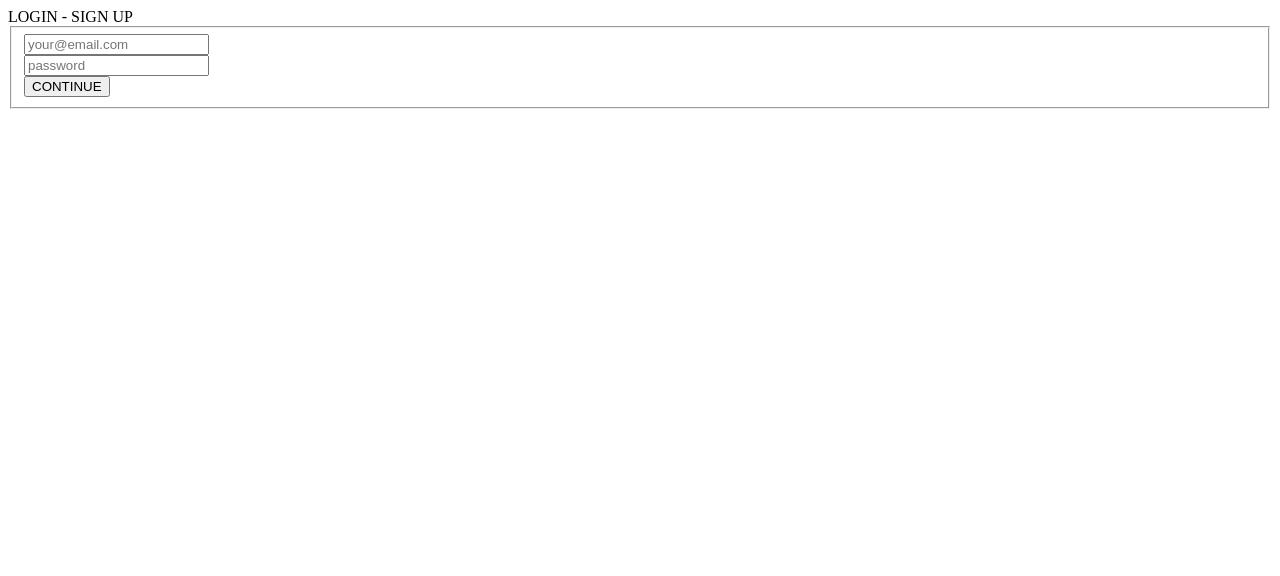
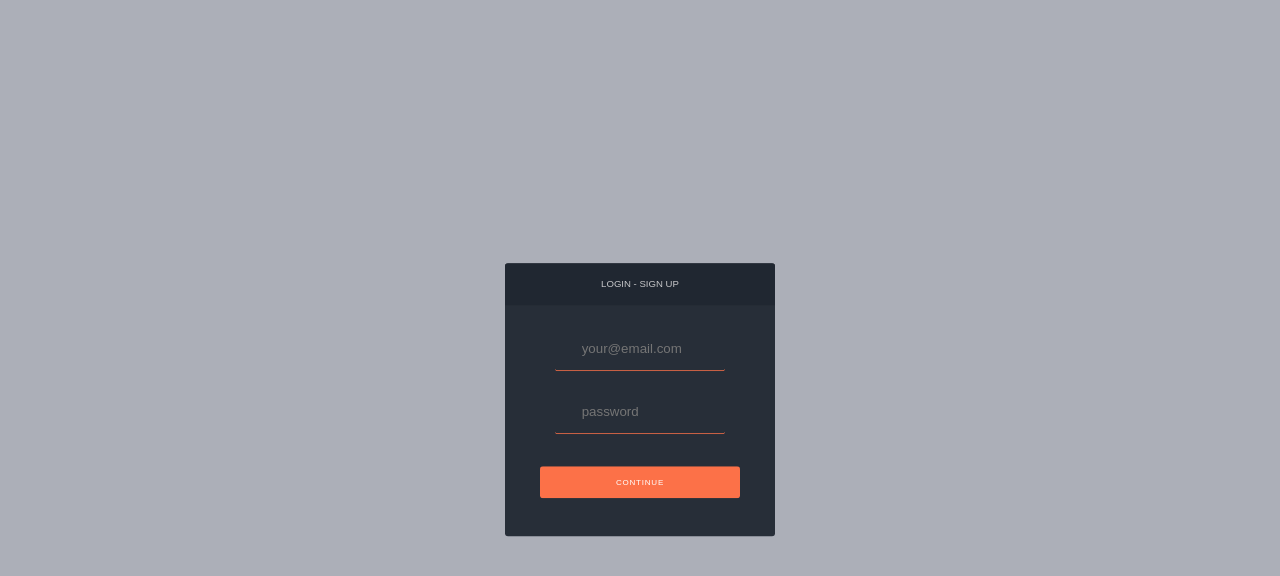
Before and after one commit to mmbhatk/Detention-Centre-Database-System, a plain HTML site: page signin.html in a window 1280 px wide. Drawn offline with Linux system fonts and the light colour scheme.

Commit message:
Added css and js for signin.html

```diff
--- /dev/null
+++ b/layout/styles/signin.css
@@ -0,0 +1,102 @@
+@import "compass/css3";
+
+body {
+  background-color: #ACAFB8;
+  color: #fff;
+  font-family: arial, helvetica, sans-serif;
+  line-height: 1.4;
+  font-size: 0.6em;
+}
+
+*, *:before, *:after {
+  box-sizing: border-box;
+}
+
+@import url(//netdna.bootstrapcdn.com/font-awesome/3.2.1/css/font-awesome.min.css);
+
+.login-form-container {
+  position: fixed;
+  top: 50%;
+  left: 50%;
+  transform: translateY(-50%) translateX(-50%);
+  width: 270px;
+  border-radius: 3px;
+  background-color: #272E38;
+  overflow: hidden;
+  .denied & {
+    animation: shake 0.35s normal forwards ease-in-out;
+  }
+  fieldset {
+    border: none;
+  }
+  header {
+    background-color: #202731;
+    color: #C5C6C8;
+    display: block;
+    padding: 1.5em;
+    text-align: center;
+  }
+  .input-wrapper {
+    position: relative;
+    display: block;
+    margin: 2em auto;
+    border-bottom: 1px solid #FC7148;
+    border-radius: 3px;
+    width: 170px;
+    padding-left: 20px;
+    input {
+      width: 100%;
+      line-height: 2;
+      background-color: transparent;
+      border: none;
+      padding: .6em .5em;
+      outline: 0;
+      &::-webkit-input-placeholder, &::-moz-placeholder, &:-ms-input-placeholder {
+        color: #9EA2AB;
+      }
+    }
+    &:before {
+      font-family: FontAwesome;
+      position: absolute;
+      display: inline-block;
+      top: 9px;
+      left: 8px;
+      font-size: 10px;
+      color: #FC7148;
+    }
+    &:nth-child(1):before {
+      content: "\f007";
+    }
+    &:nth-child(2):before {
+      content: "\f023";
+    }
+  }
+  button {
+    outline: 0;
+    font-size: 8px;
+    letter-spacing: 0.1em;
+    background-color: #FC7148;
+    color: #fff;
+    border: none;
+    border-radius: 3px;
+    width: 200px;
+    padding: 1.2em 0;
+    margin: 4em auto;
+    display: block;
+    border-top: 2px solid transparent;
+    border-bottom: 2px solid transparent;
+    &:hover {
+      border-bottom-color: darken(#FC7148, 25);
+    }
+  }
+}
+
+@keyframes shake {
+  0% { margin-left: 0 }
+  12% { margin-left: 0 }
+  25% { margin-left: -10px }
+  50% { margin-left: 10px }
+  75% { margin-left: -10px }
+  87% { margin-left: 0 }
+  100% { margin-left: 0 }
+}
--- a/signin.html
+++ b/signin.html
@@ -4,7 +4,8 @@
     <meta charset="UTF-8">
     <meta name="viewport" content="width=device-width, initial-scale=1.0">
     <meta http-equiv="X-UA-Compatible" content="ie=edge">
-    <title>Document</title>
+    <link href="layout/styles/signin.css" rel="stylesheet" type="text/css" media="all">
+    <title>Sign In</title>
 </head>
 <body>
     <div id="login" class="login-form-container">
@@ -19,5 +20,6 @@
           <button id="continue" type="button">CONTINUE</button>
         </fieldset>
       </div>
+    <script src="layout/scripts/signin.jss"></script>
 </body>
 </html>
```
Also changed, not shown: layout/scripts/signin.js (added, +18 -0 lines), images/index.html (deleted), layout/index.html (deleted), layout/scripts/index.html (deleted).
